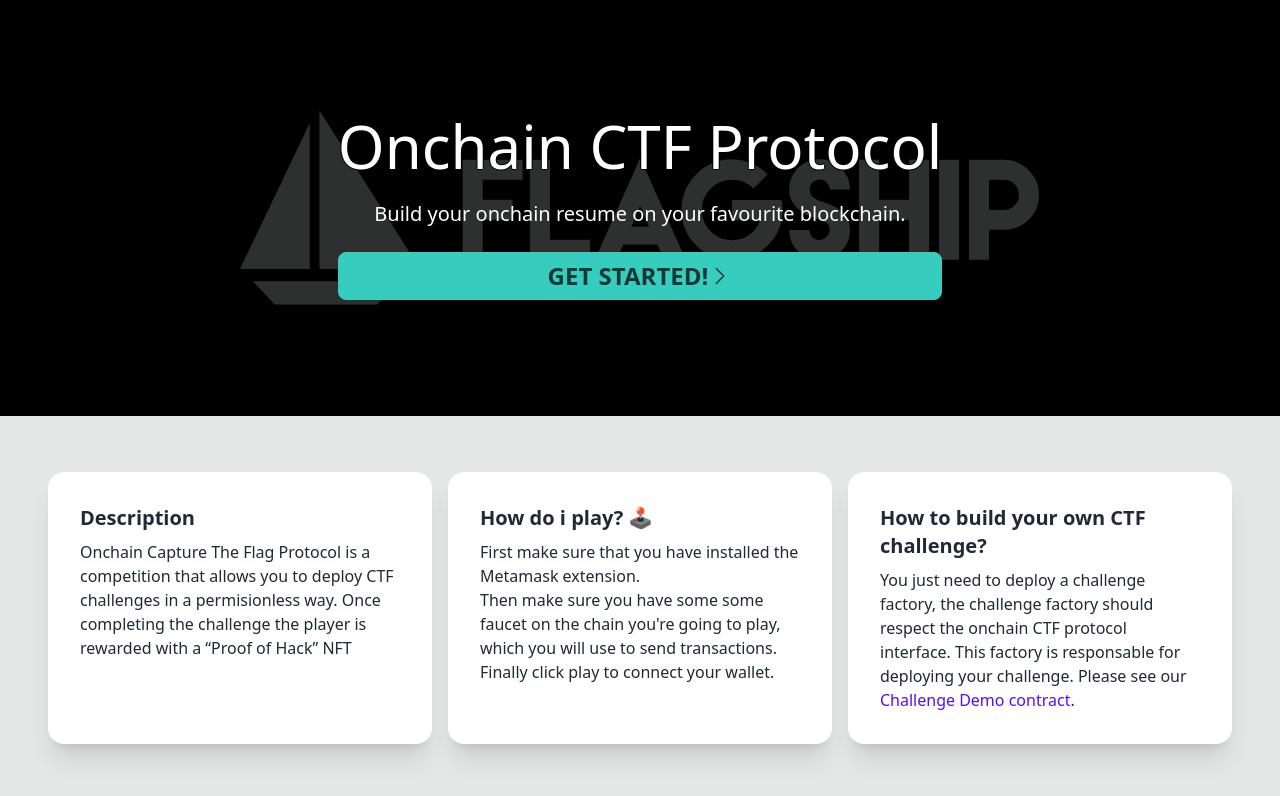
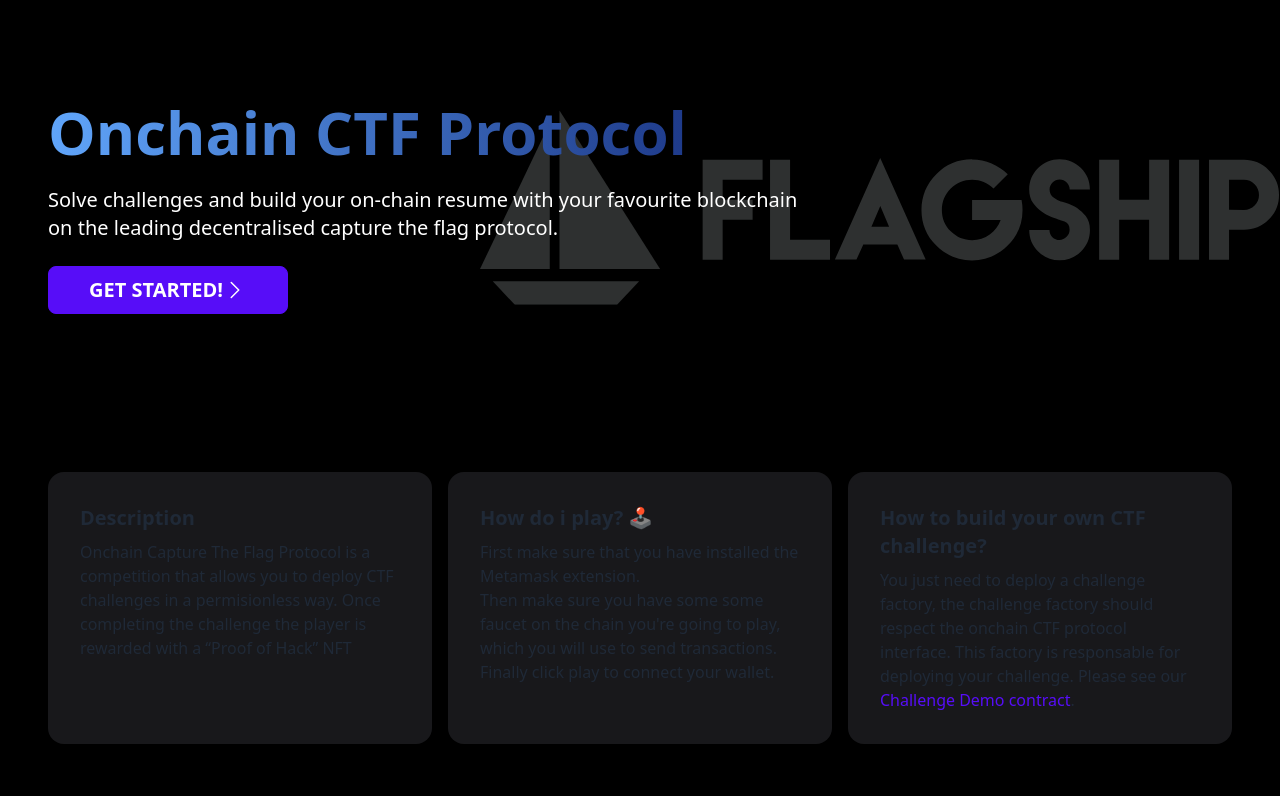
Before and after one commit to eth-tokyo-project/ui-svelte, a SvelteKit app: page / in a window 1280 px wide. Shown: the top 796 px of the page. Built offline with nearby package versions, Linux system fonts and the light colour scheme.

Commit message:
hero style changes

```diff
--- a/src/routes/+page.svelte
+++ b/src/routes/+page.svelte
@@ -3,56 +3,80 @@
 </svelte:head>
 
 <div class="min-h-screen max-w-md md:max-w-full flex flex-col">
-  <div class="w-full h-1/2 min-h-[360px] flex-grow text-center hero bg-black bg-no-repeat" style="background-image: url(/logo.svg); background-size: 800px 300px;">
-    <div class="flex flex-col">
-      <div class="text-white text-6xl" style="
-		text-shadow: 1px 0 0 #000, 0 -1px 0 #000, 0 1px 0 #000, -1px 0 0 #000;
-	">Onchain CTF Protocol
+  <div
+    class="justify-start w-full h-1/2 min-h-[360px] flex-grow text-center hero bg-black bg-no-repeat bg-right"
+    style="background-image: url(/logo.svg); background-size: 800px 300px;"
+  >
+    <div class="flex flex-col mx-12 items-start">
+      <div
+        class="font-bold text-6xl bg-clip-text text-transparent bg-gradient-to-r from-blue-400 to-blue-900"
 
-	  </div><br />
-	  <div class="text-white text-xl">
-	  Build your onchain resume on your favourite blockchain.
-	  </div>
-		<br>
-      <a href="/play" class="btn btn-accent mx-4 md:mx-0 text-2xl">Get Started!
-        <svg xmlns="http://www.w3.org/2000/svg" fill="none" viewBox="0 0 24 24" stroke-width="1.5" stroke="currentColor" class="w-6 h-6">
-          <path stroke-linecap="round" stroke-linejoin="round" d="M8.25 4.5l7.5 7.5-7.5 7.5" />
+      >
+        Onchain CTF Protocol
+      </div>
+      <br />
+      <div class="text-white text-xl">
+        Solve challenges and build your on-chain resume with your favourite blockchain
+      </div>
+      <div class="text-white text-xl">
+        on the leading decentralised capture the flag protocol.
+      </div>
+      <br />
+      <a href="/play" class="btn btn-primary w-60 mx-4 md:mx-0 text-xl"
+        >Get Started!
+        <svg
+          xmlns="http://www.w3.org/2000/svg"
+          fill="none"
+          viewBox="0 0 24 24"
+          stroke-width="1.5"
+          stroke="currentColor"
+          class="w-6 h-6"
+        >
+          <path
+            stroke-linecap="round"
+            stroke-linejoin="round"
+            d="M8.25 4.5l7.5 7.5-7.5 7.5"
+          />
         </svg>
-
       </a>
     </div>
-
   </div>
-  <div class="bg-base-300 w-full h-1/2 py-5 flex-grow hero">
+  <div class="bg-black w-full h-1/2 py-5 flex-grow hero">
     <div class="flex flex-col xl:flex-row">
-      <div class="card w-96 bg-base-100 shadow-xl m-2">
+      <div class="card w-96 bg-zinc-900 shadow-xl m-2">
         <div class="card-body">
           <h2 class="card-title">Description</h2>
           <p>
-            Onchain Capture The Flag Protocol is a competition that allows you to deploy CTF
-            challenges in a permisionless way.
-            Once completing the challenge the player is rewarded with a “Proof of Hack” NFT
+            Onchain Capture The Flag Protocol is a competition that allows you
+            to deploy CTF challenges in a permisionless way. Once completing the
+            challenge the player is rewarded with a “Proof of Hack” NFT
           </p>
         </div>
       </div>
-      <div class="card w-96 bg-base-100 shadow-xl m-2">
+      <div class="card w-96 bg-zinc-900 shadow-xl m-2">
         <div class="card-body">
           <h2 class="card-title">How do i play? 🕹️</h2>
           <p>
-            First make sure that you have installed the Metamask extension.<br />
-            Then make sure you have some some faucet on the chain you're going to play, which you will use to send transactions.
-			<br />
+            First make sure that you have installed the Metamask extension.<br
+            />
+            Then make sure you have some some faucet on the chain you're going to
+            play, which you will use to send transactions.
+            <br />
             Finally click play to connect your wallet.
           </p>
         </div>
       </div>
-      <div class="card w-96 bg-base-100 shadow-xl m-2">
+      <div class="card w-96 bg-zinc-900 shadow-xl m-2">
         <div class="card-body">
           <h2 class="card-title">How to build your own CTF challenge?</h2>
           <p>
-            You just need to deploy a challenge factory, the challenge factory should respect
-            the onchain CTF protocol interface. This factory is responsable for deploying your challenge.
-            Please see our <a class="link-primary" href="https://github.com/eth-tokyo-project/flagship/blob/main/packages/forge/src/challenges/CTE/Lottery1.sol" target="_blank">Challenge Demo contract</a>.
+            You just need to deploy a challenge factory, the challenge factory
+            should respect the onchain CTF protocol interface. This factory is
+            responsable for deploying your challenge. Please see our <a
+              class="link-primary"
+              href="https://github.com/eth-tokyo-project/flagship/blob/main/packages/forge/src/challenges/CTE/Lottery1.sol"
+              target="_blank">Challenge Demo contract</a
+            >.
           </p>
         </div>
       </div>
```
